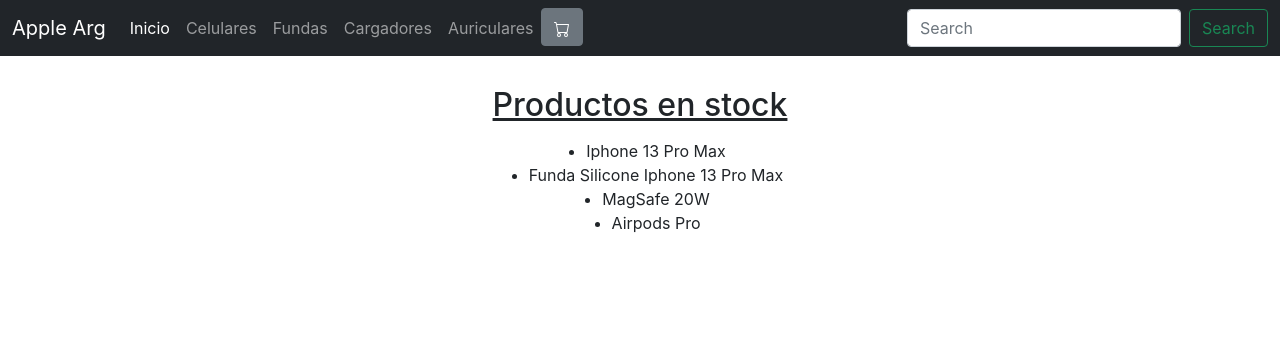
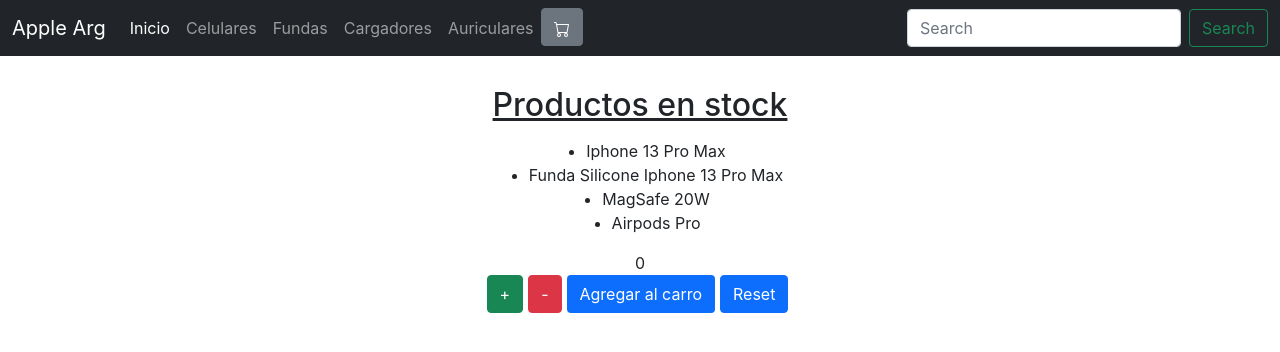
Before and after one commit to AlvaroCangaro/proyecto-reactjs, a React (Create React App) app in the folder proyecto-reactjs/: page / in a window 1280 px wide. Shown: the top 352 px of the page. Built offline with nearby package versions, Linux system fonts and the light colour scheme.

Commit message:
add ItemCount

```diff
--- a/proyecto-reactjs/package.json
+++ b/proyecto-reactjs/package.json
@@ -8,6 +8,7 @@
     "@testing-library/user-event": "^13.5.0",
     "bootstrap": "^5.1.3",
     "react": "^17.0.2",
+    "react-bootstrap": "^2.2.3",
     "react-dom": "^17.0.2",
     "react-scripts": "5.0.0",
     "web-vitals": "^2.1.4"
--- /dev/null
+++ b/proyecto-reactjs/src/components/ItemCount.jsx
@@ -0,0 +1,33 @@
+import React, { useState } from 'react';
+import Button from 'react-bootstrap/Button';
+const ItemCount = ({ initial, stock, onAdd }) => {
+
+    const [counter, setCounter] = useState(initial);
+
+    const Increase = () => {
+        if (counter < stock) {
+            setCounter(counter + 1)
+        }
+    };
+    const Decrease = () => {
+        if (counter > initial) {
+            setCounter(counter - 1)
+        }
+    }
+    const Reset = () => {
+        setCounter(1);
+    }
+    return (
+        <>
+            <div className="counter">
+                <div className="counter_">{counter}</div>
+                <Button className="Incremento buttonC" onClick={Increase} variant="success">+</Button>
+                <Button className="Decremento buttonC" onClick={Decrease} variant="danger">-</Button>
+                <Button className="Agregar buttonC" onClick={() => onAdd(counter)} variant="succes">Agregar al carro</Button>
+                <Button className="Reset buttonC" onClick={Reset}>Reset</Button>
+            </div>
+        </>
+    )
+}
+
+export default ItemCount;
--- a/proyecto-reactjs/src/components/ItemListContainer.jsx
+++ b/proyecto-reactjs/src/components/ItemListContainer.jsx
@@ -1,11 +1,14 @@
 import React from "react";
+import ItemCount from "./ItemCount";
 import './styles.css'
 
 export default function ItemListContainer({ celular, funda, cargador, auricular}) {
 
+    function onAdd(counter){
+        alert("Se agregaron " + counter + " productos")
+    }
 
     return (
-
 
         <>
         <h2 className="tittleP">Productos en stock</h2>
@@ -15,7 +18,7 @@
             <li>{cargador}</li>
             <li>{auricular}</li>
         </ul>
-
+        <ItemCount initial = {0} stock = {11} onAdd = {onAdd}/>
         </>
     )
 }
--- a/proyecto-reactjs/src/components/styles.css
+++ b/proyecto-reactjs/src/components/styles.css
@@ -10,3 +10,16 @@
     align-items: center;
     margin-top: 15px;
 }
+
+.Agregar {
+    background-color: #0d6efd;
+    color: white;
+}
+
+.buttonC {
+    margin-right: 5px;
+}
+
+.counter {
+    text-align: center;
+}
```
Also changed, not shown: 1 other file (tests, documents, lock files or other folders).
